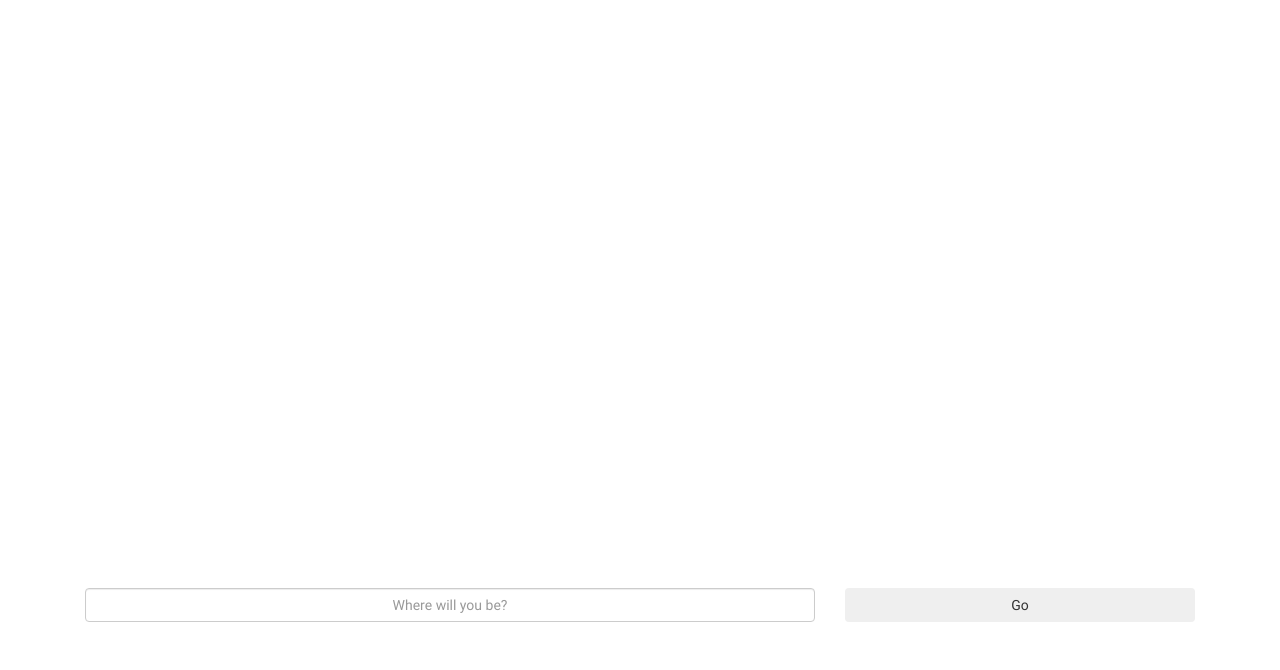
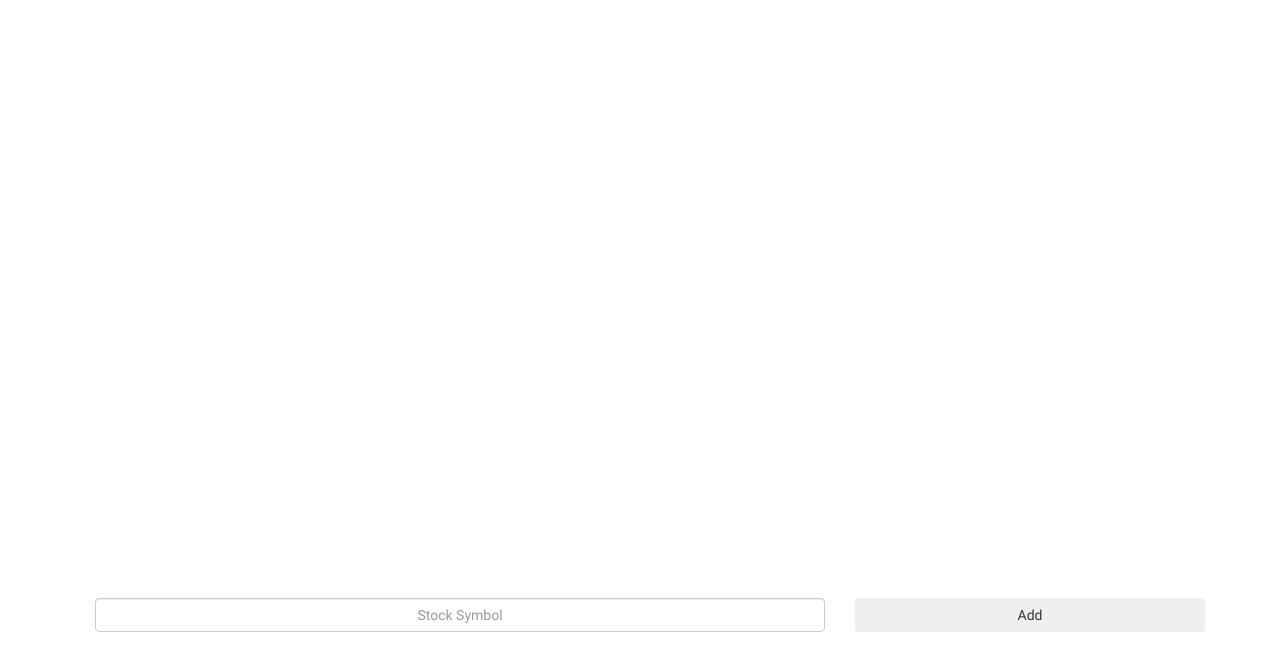
Before and after one commit to pytong/stock-stream, a website: page public/index.html in a window 1280 px wide. Shown: the part 82-752 px from the top of the page. Drawn offline with nearby package versions, Linux system fonts and the light colour scheme; some packages are replaced by stand-ins of ours; files whose address does not match are found by name.

Commit message:
Added form for adding symbols

```diff
--- a/app/views/main.html
+++ b/app/views/main.html
@@ -1,11 +1,11 @@
 <h1>Stock Stream</h1>
 <div id="chart"></div>
 
-<form novalidate name="form" ng-submit="searchForBusinesses(search.location)" method="post">
+<form novalidate name="form" ng-submit="addStock(stock.symbol)" method="post">
     <div class="col-md-8">
-        <input type="text" class="form-control location text-center" placeholder="Where will you be?" ng-model="search.location">
+        <input type="text" class="form-control symbol text-center" placeholder="Stock Symbol" ng-model="stock.symbol">
     </div>
     <div class="col-md-4">
-        <input type="submit" class="btn search-btn btn-block" value="Go" />
+        <input type="submit" class="btn search-btn btn-block" value="Add" />
     </div>
 </form>
--- a/public/css/main.css
+++ b/public/css/main.css
@@ -29,3 +29,7 @@ body {
 	height: 600px;
 	min-width: 310px
 }
+
+.symbol, .search-btn {
+  margin: 10px;
+}
```
